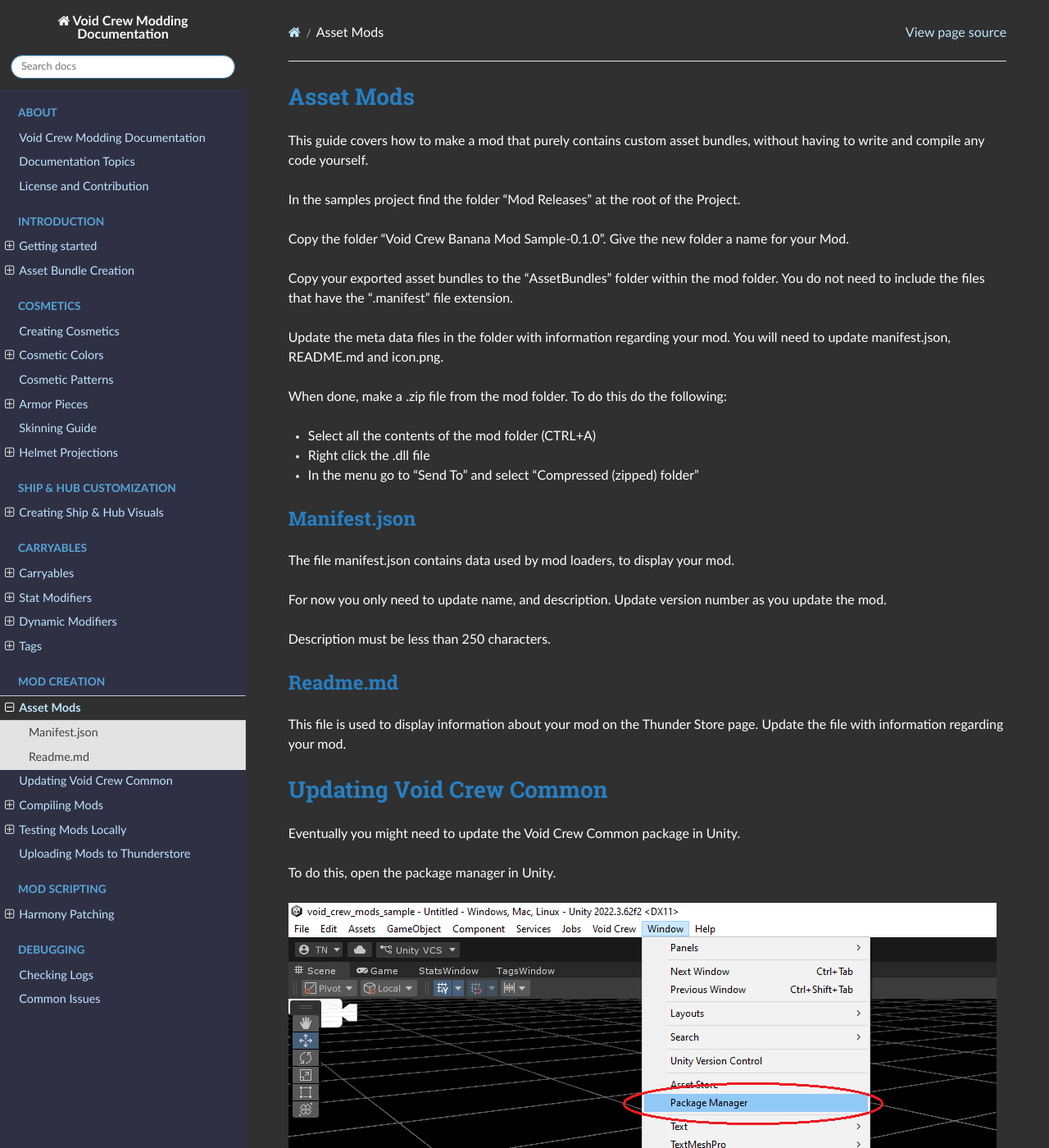
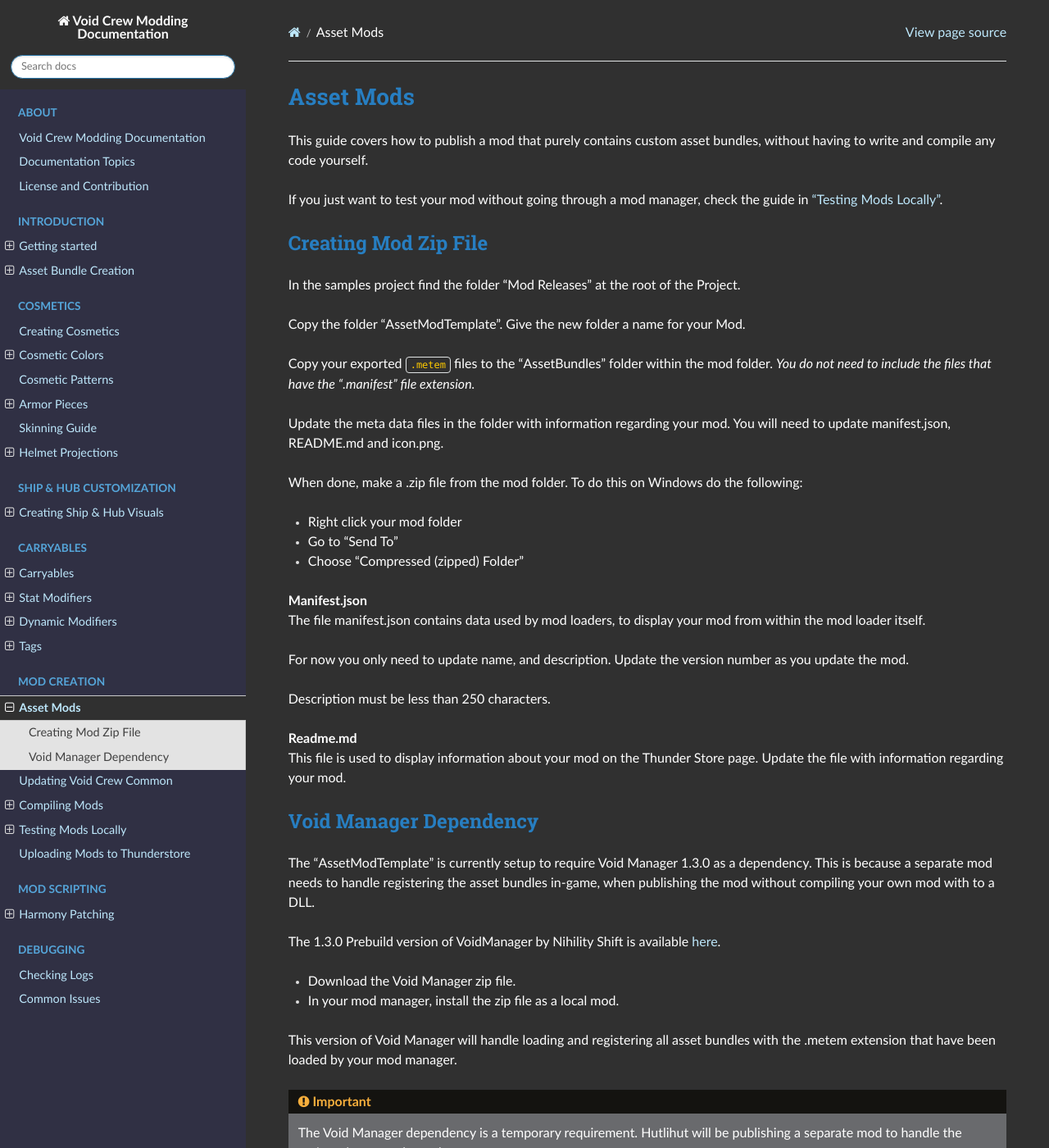
Before and after one commit to HutlihutGames/void_crew_modding_documentation, a Sphinx documentation site: the page built from Docs/ModCreation/AssetMods.md, in a window 1280 px wide and 1400 px high. Shown: the whole window at 82% size. Built offline with Sphinx 7.4.7 and the Read the Docs theme 3.1.0, drawn with Linux system fonts in a browser that asks for light colours; some of the changed text lies outside the part shown.

Commit message:
Updated documentation for making asset mods without compile

````diff
--- a/Docs/ModCreation/AssetMods.md
+++ b/Docs/ModCreation/AssetMods.md
@@ -1,35 +1,53 @@
 # Asset Mods
-This guide covers how to make a mod that purely contains custom asset bundles, without having to write and compile any code yourself.
+This guide covers how to publish a mod that purely contains custom asset bundles, without having to write and compile any code yourself.
 
+If you just want to test your mod without going through a mod manager, check the guide in ["Testing Mods Locally"](TestingModsLocally.md).
+
+## Creating Mod Zip File
 In the samples project find the folder "Mod Releases" at the root of the Project.
 
-Copy the folder "Void Crew Banana Mod Sample-0.1.0". Give the new folder a name for your Mod.
+Copy the folder "AssetModTemplate". Give the new folder a name for your Mod.
 
-Copy your exported asset bundles to the "AssetBundles" folder within the mod folder.
-You do not need to include the files that have the ".manifest" file extension.
+Copy your exported `.metem` files to the "AssetBundles" folder within the mod folder.
+_You do not need to include the files that have the ".manifest" file extension._
 
 Update the meta data files in the folder with information regarding your mod. You will need to update manifest.json, README.md and icon.png.
 
-When done, make a .zip file from the mod folder. To do this do the following:
-- Select all the contents of the mod folder (CTRL+A)
-- Right click the .dll file
-- In the menu go to "Send To" and select "Compressed (zipped) folder"
+When done, make a .zip file from the mod folder. To do this on Windows do the following:
+- Right click your mod folder
+- Go to "Send To"
+- Choose "Compressed (zipped) Folder"
 
-## Manifest.json
-The file manifest.json contains data used by mod loaders, to display your mod.
+**Manifest.json** \
+The file manifest.json contains data used by mod loaders, to display your mod from within the mod loader itself.
 
-For now you only need to update name, and description. Update version number as you update the mod.
+For now you only need to update name, and description. Update the version number as you update the mod.
 
 Description must be less than 250 characters.
 
-## Readme.md
+**Readme.md** \
 This file is used to display information about your mod on the Thunder Store page.
 Update the file with information regarding your mod.
 
+## Void Manager Dependency
+The "AssetModTemplate" is currently setup to require Void Manager 1.3.0 as a dependency.
+This is because a separate mod needs to handle registering the asset bundles in-game, when publishing the mod without compiling your own mod with to a DLL.
+
+The 1.3.0 Prebuild version of VoidManager by Nihility Shift is available [here](https://github.com/Nihility-Shift/VoidManager/releases/tag/1.3.0-RC1).
+- Download the Void Manager zip file.
+- In your mod manager, install the zip file as a local mod.
+
+This version of Void Manager will handle loading and registering all asset bundles with the .metem extension that have been loaded by your mod manager.
+
+```{important}
+The Void Manager dependency is a temporary requirement. Hutlihut will be publishing a separate mod to handle the registrations as a dependency.
+```
+
 # Updating Void Crew Common
-Eventually you might need to update the Void Crew Common package in Unity.
+If the [Void Crew Common library](https://github.com/HutlihutGames/void_crew_common) is updated by Hutlihut Games,
+you will then need to manually update the library in your Unity project.
 
-To do this, open the package manager in Unity.
+The library can be updated in your Unity Project by using the Unity's Package Manager.
 
 ![UnityPackageManager](img/Unity_PackageManager.png)
 
````
Also changed, not shown: Docs/GettingStarted/GettingStarted.md (+0 -1 lines).
